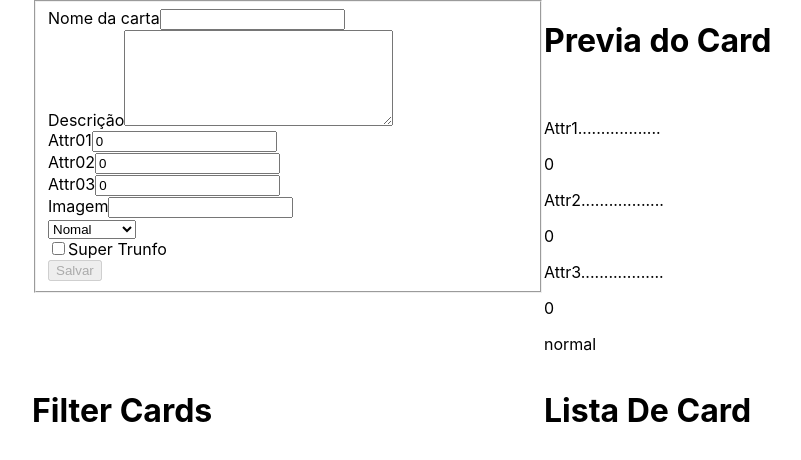
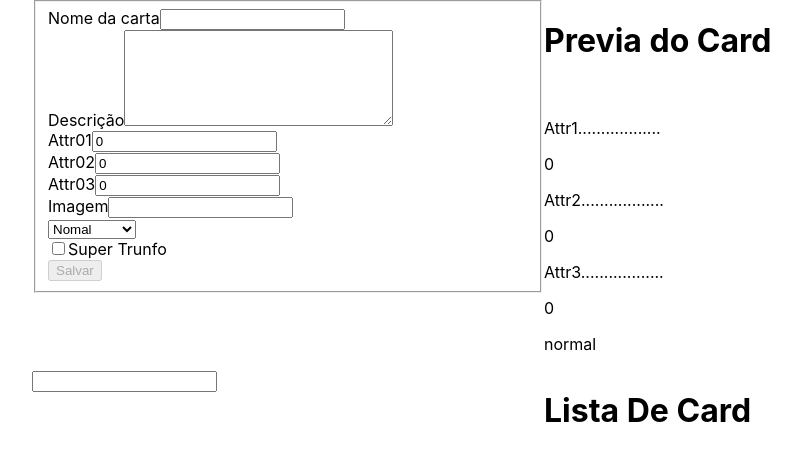
Before and after one commit to tryber/sd-013-a-project-tryunfo-beta, a React (Create React App) app: page / in a window 1280 px wide. Shown: the top 460 px of the page, without its empty margins (96-897 px from the left). Built offline with nearby package versions, Linux system fonts and the light colour scheme.

Commit message:
FilterNome criando e Requisto 10 passando

```diff
--- a/src/App.js
+++ b/src/App.js
@@ -140,7 +140,7 @@ class App extends Component {
   }
 
   render() {
-    const { cardList } = this.state;
+    const { cardList, filterName } = this.state;
     return (
       <div className="container-tryunfo">
         <div className="container-preview">
@@ -155,13 +155,15 @@ class App extends Component {
           </div>
         </div>
         <div className="container-display-card">
-          <div><FilterCards /></div>
+          <div><FilterCards { ...this.state } /></div>
           <div>
             <h1>Lista De Card</h1>
             <div>
-              {cardList.map((card, i) => (
-                <>
-                  <Card key={ i } { ...card } />
+              {cardList
+                .filter((card) => card.cardName.includes(filterName))
+                .map((card, i) => (
+                  <div key={ i }>
+                    <Card { ...card } />
                     <button
                       id={ i }
                       type="button"
@@ -170,7 +172,7 @@ class App extends Component {
                     >
                       Excluir
                     </button>
-                </>
+                  </div>
 
                 ))}
 
--- a/src/components/FilterCards.js
+++ b/src/components/FilterCards.js
@@ -1,11 +1,22 @@
+import PropTypes from 'prop-types';
 import React, { Component } from 'react';
 
 class FilterCards extends Component {
   render() {
+    const { onInputChange } = this.props;
     return (
-      <h1>Filter Cards</h1>
+      <input
+        data-testid="name-filter"
+        onChange={ onInputChange }
+        type="text"
+        name="filterName"
+        id="name-filter"
+      />
     );
   }
 }
+FilterCards.propTypes = {
+  onInputChange: PropTypes.func.isRequired,
+};
 
 export default FilterCards;
```
Lines whose indentation alone changed are shown as unchanged.
